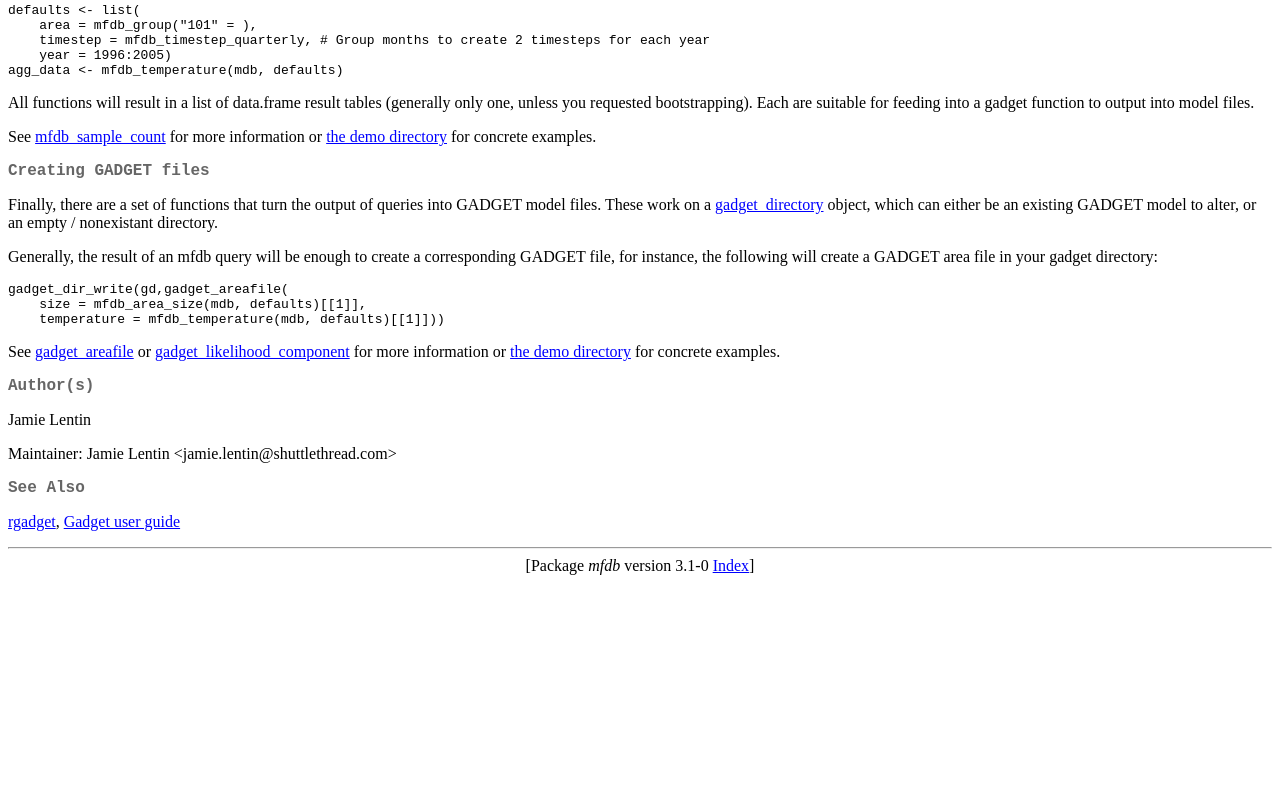
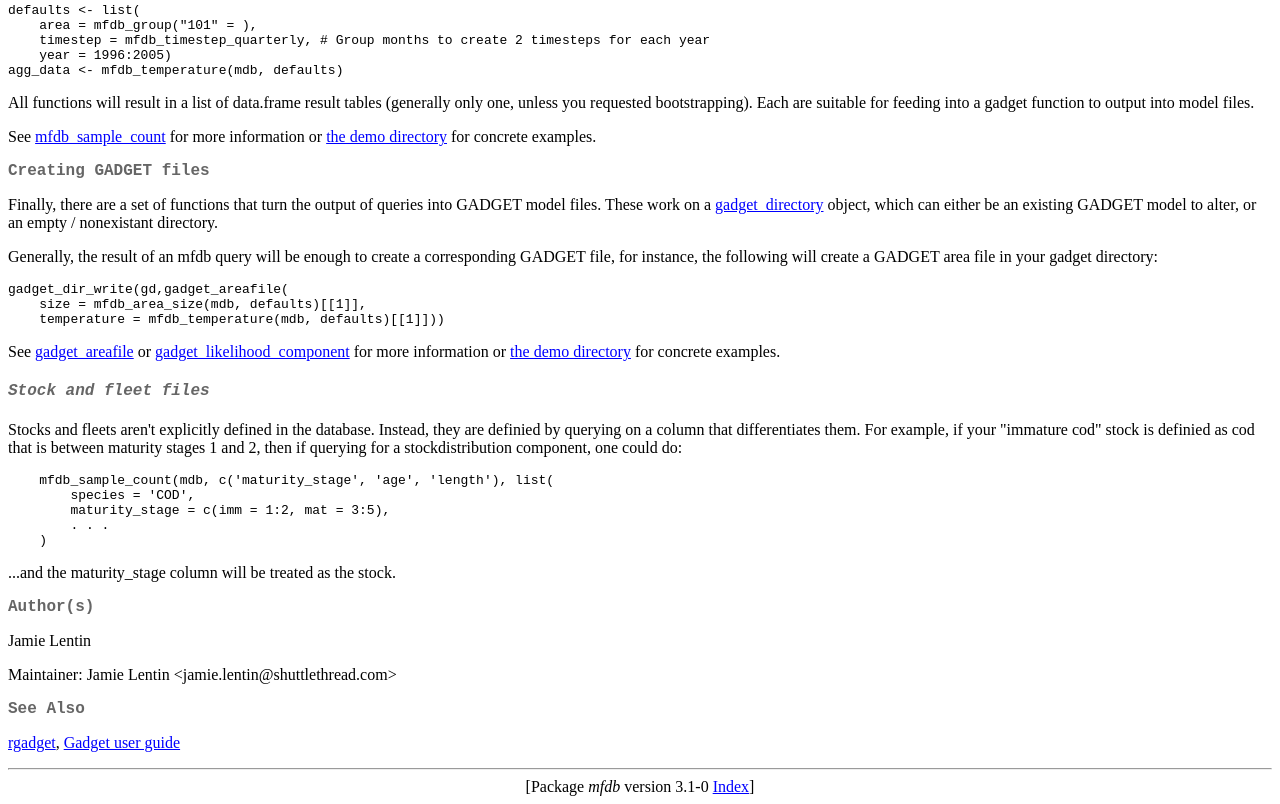
Before and after one commit to mareframe/mareframe.github.io, a plain HTML site: page packages/mfdb/html/mfdb-package.html in a window 1280 px wide. Shown: the part 1829-2633 px from the top of the page. Before the commit the page ends 2412 px from the top, so only its background shows below. Drawn offline with Linux system fonts and the light colour scheme.

Commit message:
Stock and fleet files

```diff
--- a/packages/mfdb/html/mfdb-package.html
+++ b/packages/mfdb/html/mfdb-package.html
@@ -245,6 +245,25 @@ information or <a href="../demo">the demo directory</a> for concrete examples.
 </p>
 
 
+<h4>Stock and fleet files</h4>
+
+<p>Stocks and fleets aren't explicitly defined in the database. Instead, they are
+definied by querying on a column that differentiates them. For example, if
+your &quot;immature cod&quot; stock is definied as cod that is between maturity stages 1
+and 2, then if querying for a stockdistribution component, one could do:
+</p>
+<pre>
+    mfdb_sample_count(mdb, c('maturity_stage', 'age', 'length'), list(
+        species = 'COD',
+        maturity_stage = c(imm = 1:2, mat = 3:5),
+        . . .
+    )
+</pre>
+<p>...and the maturity_stage column will be treated as the stock.
+</p>
+
+
+
 <h3>Author(s)</h3>
 
 <p>Jamie Lentin
```
Also changed, not shown: 6 other files.
